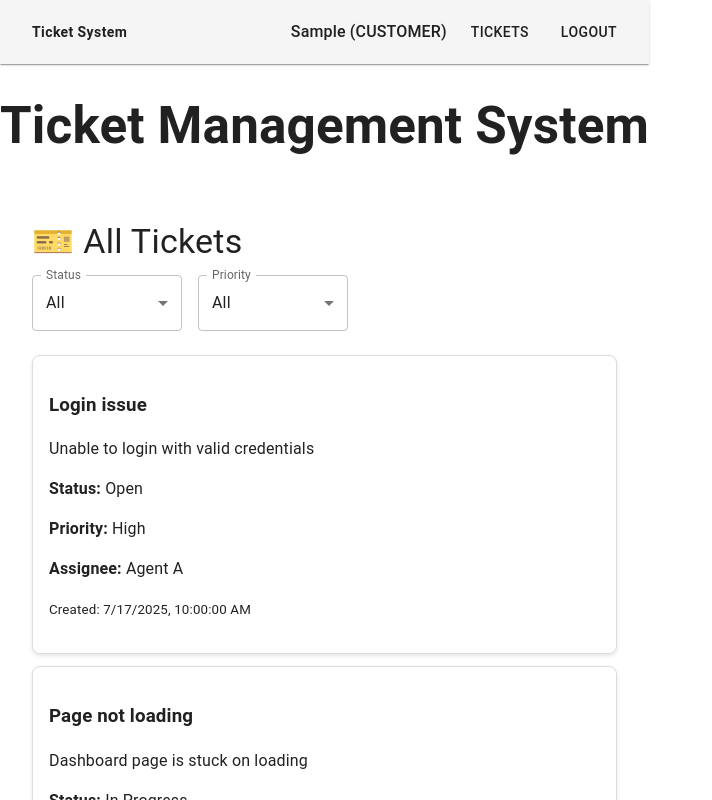
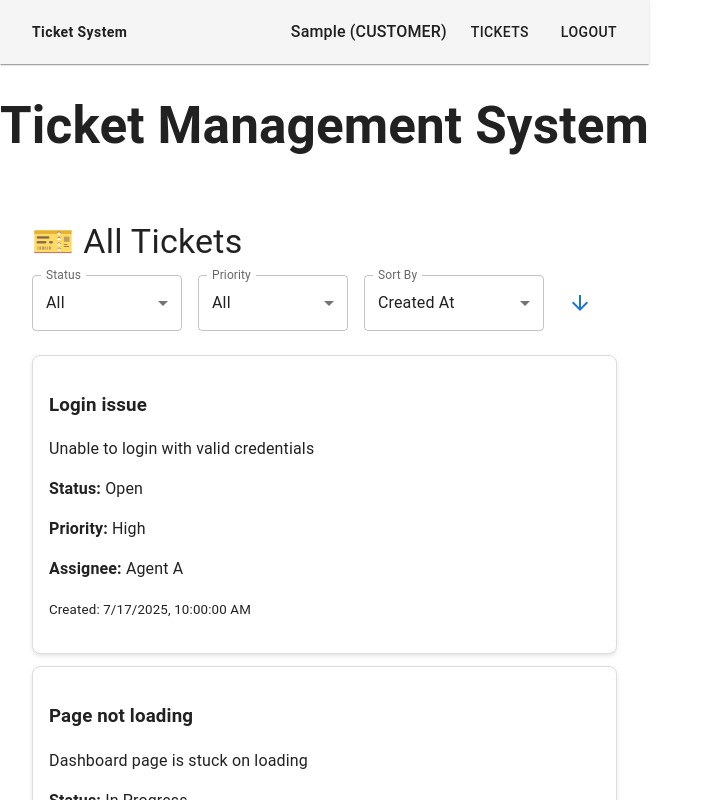
Before and after one commit to Anand3125/support-ticket-app, a React (Vite) app: page /login in a window 1280 px wide. Both pictures are taken after typing "Sample", "Sample123" into the empty fields and a click on the button "LOGIN". Shown: the top 800 px of the page, without its empty margins (0-712 px from the left). Built offline with nearby package versions, Linux system fonts and the light colour scheme; some icons are missing.

Commit message:
docker working fine

```diff
--- a/src/pages/TicketList.tsx
+++ b/src/pages/TicketList.tsx
@@ -10,12 +10,26 @@ import {
   Box,
   Typography,
   Pagination,
+  IconButton,
 } from '@mui/material';
+import { ArrowDownward, ArrowUpward } from '@mui/icons-material';
 import { useNavigate } from 'react-router-dom';
 import { useAppSelector, useAppDispatch } from '../store/hooks';
 import { setTickets } from '../slices/ticketsSlice';
 
 const TICKETS_PER_PAGE = 5;
+
+type SortField = 'createdAt' | 'priority' | 'status' | 'title';
+type SortDirection = 'asc' | 'desc';
+
+const sortPriority = (a: string, b: string, direction: SortDirection) => {
+  const order: Record<'Low' | 'Medium' | 'High', number> = { Low: 1, Medium: 2, High: 3 };
+  return direction === 'asc' ? order[a as 'Low' | 'Medium' | 'High'] - order[b as 'Low' | 'Medium' | 'High'] : order[b as 'Low' | 'Medium' | 'High'] - order[a as 'Low' | 'Medium' | 'High'];
+};
+const sortStatus = (a: string, b: string, direction: SortDirection) => {
+  const order: Record<'Open' | 'In Progress' | 'Closed', number> = { Open: 1, 'In Progress': 2, Closed: 3 };
+  return direction === 'asc' ? order[a as 'Open' | 'In Progress' | 'Closed'] - order[b as 'Open' | 'In Progress' | 'Closed'] : order[b as 'Open' | 'In Progress' | 'Closed'] - order[a as 'Open' | 'In Progress' | 'Closed'];
+};
 
 const TicketList: React.FC = () => {
   const dispatch = useAppDispatch();
@@ -23,10 +37,11 @@ const TicketList: React.FC = () => {
   const [statusFilter, setStatusFilter] = useState<string>('All');
   const [priorityFilter, setPriorityFilter] = useState<string>('All');
   const [page, setPage] = useState<number>(1);
+  const [sortField, setSortField] = useState<SortField>('createdAt');
+  const [sortDirection, setSortDirection] = useState<SortDirection>('desc');
   const navigate = useNavigate();
 
   useEffect(() => {
-    // Only set tickets if not already loaded
     if (tickets.length === 0) {
       dispatch(setTickets(ticketsJson as Ticket[]));
     }
@@ -39,17 +54,38 @@ const TicketList: React.FC = () => {
     return statusMatch && priorityMatch;
   });
 
+  // Sorting logic
+  const sortedTickets = [...filteredTickets].sort((a, b) => {
+    if (sortField === 'createdAt') {
+      const aDate = new Date(a.createdAt).getTime();
+      const bDate = new Date(b.createdAt).getTime();
+      return sortDirection === 'asc' ? aDate - bDate : bDate - aDate;
+    }
+    if (sortField === 'priority') {
+      return sortPriority(a.priority, b.priority, sortDirection);
+    }
+    if (sortField === 'status') {
+      return sortStatus(a.status, b.status, sortDirection);
+    }
+    if (sortField === 'title') {
+      if (a.title < b.title) return sortDirection === 'asc' ? -1 : 1;
+      if (a.title > b.title) return sortDirection === 'asc' ? 1 : -1;
+      return 0;
+    }
+    return 0;
+  });
+
   // Pagination logic
-  const pageCount = Math.ceil(filteredTickets.length / TICKETS_PER_PAGE);
-  const paginatedTickets = filteredTickets.slice(
+  const pageCount = Math.ceil(sortedTickets.length / TICKETS_PER_PAGE);
+  const paginatedTickets = sortedTickets.slice(
     (page - 1) * TICKETS_PER_PAGE,
     page * TICKETS_PER_PAGE
   );
 
-  // Reset to page 1 if filters change
+  // Reset to page 1 if filters or sort change
   useEffect(() => {
     setPage(1);
-  }, [statusFilter, priorityFilter]);
+  }, [statusFilter, priorityFilter, sortField, sortDirection]);
 
   return (
     <Box sx={{ padding: '2rem' }}>
@@ -57,7 +93,7 @@ const TicketList: React.FC = () => {
         🎫 All Tickets
       </Typography>
 
-      <Box sx={{ display: 'flex', gap: 2, mb: 3 }}>
+      <Box sx={{ display: 'flex', gap: 2, mb: 3, flexWrap: 'wrap' }}>
         <FormControl sx={{ minWidth: 150 }}>
           <InputLabel>Status</InputLabel>
           <Select
@@ -85,6 +121,29 @@ const TicketList: React.FC = () => {
             <MenuItem value="High">High</MenuItem>
           </Select>
         </FormControl>
+
+        {/* Sorting Controls */}
+        <FormControl sx={{ minWidth: 180 }}>
+          <InputLabel>Sort By</InputLabel>
+          <Select
+            value={sortField}
+            onChange={(e) => setSortField(e.target.value as SortField)}
+            label="Sort By"
+          >
+            <MenuItem value="createdAt">Created At</MenuItem>
+            <MenuItem value="priority">Priority</MenuItem>
+            <MenuItem value="status">Status</MenuItem>
+            <MenuItem value="title">Title</MenuItem>
+          </Select>
+        </FormControl>
+        <IconButton
+          onClick={() => setSortDirection(sortDirection === 'asc' ? 'desc' : 'asc')}
+          color="primary"
+          sx={{ alignSelf: 'center' }}
+          aria-label="Toggle sort direction"
+        >
+          {sortDirection === 'asc' ? <ArrowUpward /> : <ArrowDownward />}
+        </IconButton>
       </Box>
 
       {paginatedTickets.map((ticket) => (
```
